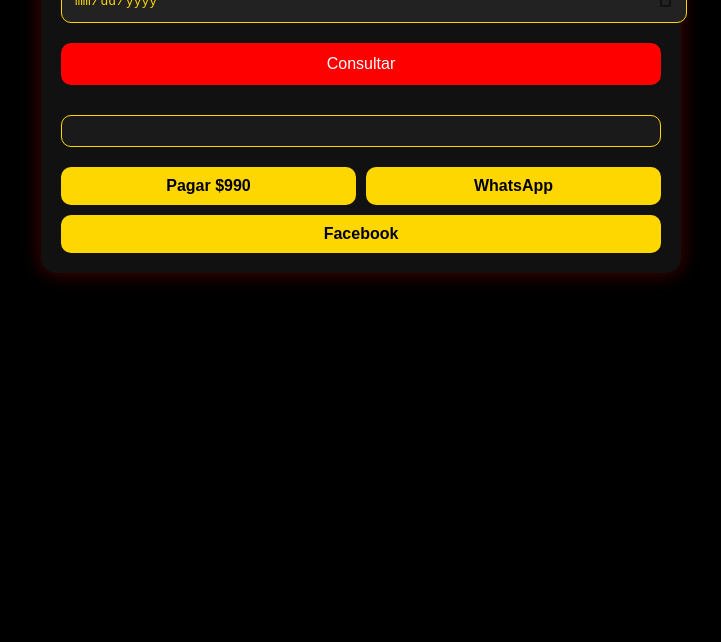
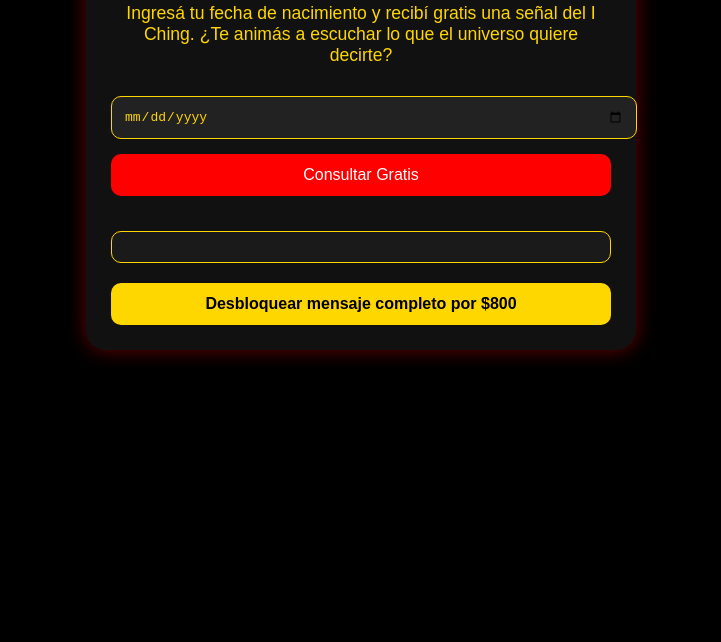
Before and after one commit to Leon25411/I-CHING-MISTICO, a plain HTML site: page index.html in a window 1280 px wide. Shown: the part 158-800 px from the top of the page, without its empty margins (279-1000 px from the left). Drawn offline with Linux system fonts and the light colour scheme.

Commit message:
Update index.html
Landing

```diff
--- a/index.html
+++ b/index.html
@@ -1,4 +1,4 @@
- <!DOCTYPE html>
+<!DOCTYPE html>
 <html lang="es">
 <head>
   <meta charset="UTF-8" />
@@ -13,91 +13,83 @@
       padding: 0;
     }
     .container {
-      max-width: 600px;
-      margin: 40px auto;
-      padding: 20px;
+      max-width: 500px;
+      margin: 60px auto;
+      padding: 25px;
       background: #111;
-      box-shadow: 0 0 20px rgba(255, 0, 0, 0.3);
-      border-radius: 15px;
+      box-shadow: 0 0 20px rgba(255, 0, 0, 0.4);
+      border-radius: 20px;
+      text-align: center;
     }
     h1 {
-      text-align: center;
-      font-size: 2em;
       color: #FF4500;
       margin-bottom: 10px;
+      font-size: 2em;
+    }
+    p {
+      font-size: 1.1em;
+      margin-bottom: 30px;
+      color: #FFD700;
     }
     input, button {
       width: 100%;
       padding: 12px;
-      margin: 10px 0;
+      margin-bottom: 15px;
       border-radius: 10px;
-      font-size: 1em;
       border: 1px solid #FFD700;
       background: #222;
       color: #FFD700;
+      font-size: 1em;
     }
     button {
-      background-color: #FF0000;
+      background: #FF0000;
       color: white;
       border: none;
       cursor: pointer;
     }
     button:hover {
-      background-color: #cc0000;
+      background: #cc0000;
     }
     .result {
-      margin-top: 20px;
+      background: #1a1a1a;
       padding: 15px;
-      background: #1a1a1a;
+      border-radius: 10px;
       border: 1px solid #FFD700;
-      border-radius: 10px;
-      color: #FFD700;
-    }
-    .pay-share {
-      display: flex;
-      flex-wrap: wrap;
-      gap: 10px;
       margin-top: 20px;
     }
-    .pay-share a {
-      text-decoration: none;
+    .boton-pago {
+      display: block;
       background: #FFD700;
       color: #000;
-      padding: 10px;
+      text-decoration: none;
+      padding: 12px;
       border-radius: 10px;
-      text-align: center;
-      flex: 1 1 45%;
+      margin-top: 20px;
       font-weight: bold;
     }
   </style>
 </head>
 <body>
   <div class="container">
-    <h1>Descubre tu mensaje del I Ching</h1>
-    <input type="date" id="birthdate" />
-    <button onclick="generarMensaje()">Consultar</button>
+    <h1>Tu destino quiere hablarte</h1>
+    <p>Ingresá tu fecha de nacimiento y recibí gratis una señal del I Ching.
+    ¿Te animás a escuchar lo que el universo quiere decirte?</p>
+
+    <input type="date" id="birthdate">
+    <button onclick="generarMensaje()">Consultar Gratis</button>
+
     <div class="result" id="resultado"></div>
-    <div class="pay-share">
-      <a href="https://mpago.li/1uJHm3s" target="_blank">Pagar $990</a>
-      <a href="#" onclick="compartirWhatsapp()">WhatsApp</a>
-      <a href="#" onclick="compartirFacebook()">Facebook</a>
-    </div>
+
+    <a class="boton-pago" href="https://mpago.li/1uJHm3s" target="_blank">Desbloquear mensaje completo por $800</a>
   </div>
+
   <script>
     const hexagramas = [
-      "Hoy se abre un portal para tu alma. El universo te dice: confía. Lo que buscas, también te está buscando.",
-      "Tu corazón guarda la verdad. Alinea tus acciones con tu esencia, y el amor florecerá.",
-      "El cambio llega. No temas lo desconocido: es la puerta que te guía a tu destino.",
-      "El silencio tiene respuestas. Escucha lo que el universo susurra en tu intuición.",
-      "Una decisión te transformará. No busques fuera, lo que solo vos podés resolver."
-    ];
-
-    const horoscopo = [
-      "Hoy sentís más intensamente que nunca. Ideal para conectar con alguien especial.",
-      "Tu energía está magnética. Usala para atraer lo que deseás.",
-      "Un encuentro inesperado puede cambiar tu semana.",
-      "Refugiate en tu mundo interior, ahí está la claridad que buscás.",
-      "Hoy arranca tu nueva vida. Cree en vos, todo lo demás fluye."
+      "Un ciclo se cierra, y otro se abre. El universo te está preparando para algo grande.",
+      "Estás más cerca de lo que pensás. No abandones ahora, la recompensa se manifiesta.",
+      "Tu intuición es poderosa: confiá en ella. Las respuestas llegan en silencio.",
+      "Una energía nueva te envuelve. Abrazá lo que llega sin miedo.",
+      "El amor que esperás ya te está pensando. Pero primero: reencontrate con vos."
     ];
 
     function generarMensaje() {
@@ -107,31 +99,13 @@
         return;
       }
       const hash = fecha.split('-').join('');
-      const indexHex = parseInt(hash.slice(-2)) % hexagramas.length;
-      const indexHor = parseInt(hash.slice(-3)) % horoscopo.length;
+      const index = parseInt(hash.slice(-2)) % hexagramas.length;
 
-      const mensajeGratis = `<strong>Mensaje I Ching:</strong><br>${hexagramas[indexHex]}<br><br><strong>Mensaje de tu horóscopo:</strong><br>${horoscopo[indexHor]}<br><br><em>¿Querés desbloquear tu guía completa?</em><br><strong>Una visión más profunda te espera... después del pago.</strong>`;
-      document.getElementById('resultado').innerHTML = mensajeGratis;
-    }
-
-    function compartirWhatsapp() {
-      const mensaje = document.getElementById('resultado').innerText;
-      if (!mensaje) {
-        alert('Primero generá tu mensaje.');
-        return;
-      }
-      const url = `https://wa.me/?text=${encodeURIComponent(mensaje)}`;
-      window.open(url, '_blank');
-    }
-
-    function compartirFacebook() {
-      const mensaje = document.getElementById('resultado').innerText;
-      if (!mensaje) {
-        alert('Primero generá tu mensaje.');
-        return;
-      }
-      const url = `https://www.facebook.com/sharer/sharer.php?u=https://tu-pagina.com&quote=${encodeURIComponent(mensaje)}`;
-      window.open(url, '_blank');
+      const mensaje = `
+        <strong>Tu señal del I Ching:</strong><br>${hexagramas[index]}<br><br>
+        <em>¿Querés conocer tu revelación completa? Tu guía emocional, tu respuesta interior y el mensaje profundo te esperan...</em>
+      `;
+      document.getElementById('resultado').innerHTML = mensaje;
     }
   </script>
 </body>
```
